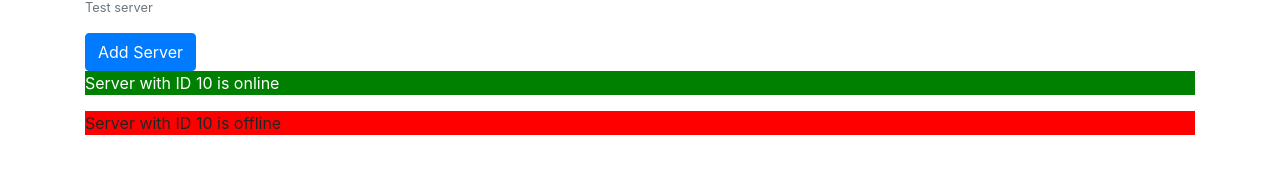
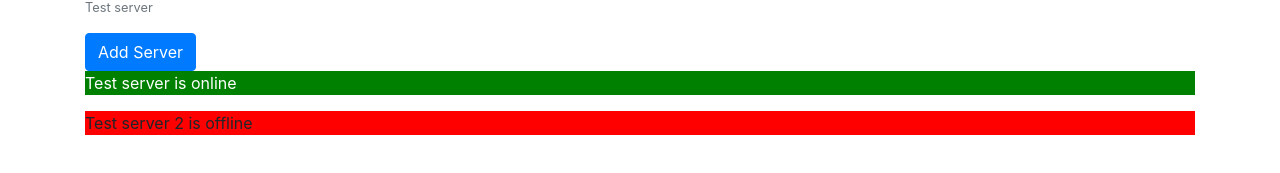
Before and after one commit to shantanu-dutta/angular-complete-guide, an Angular app: page / in a window 1280 px wide. Shown: the part 159-332 px from the top of the page. Built offline with nearby package versions, Linux system fonts and the light colour scheme.

Commit message:
1. Added input name in ServerComponent. 2. Added *ngFor in ServersComponent.

```diff
--- a/src/app/server/server.component.html
+++ b/src/app/server/server.component.html
@@ -2,5 +2,5 @@
   [ngStyle]="{ backgroundColor: getColor() }"
   [ngClass]="{ online: getServerStatus() === 'online' }"
 >
-  {{ 'Server' }} with ID {{ id }} is {{ getServerStatus() }}
+  {{ name }} is {{ getServerStatus() }}
 </p>
--- a/src/app/server/server.component.ts
+++ b/src/app/server/server.component.ts
@@ -1,4 +1,4 @@
-import { Component } from '@angular/core';
+import { Component, Input } from '@angular/core';
 
 @Component({
   selector: 'app-server',
@@ -12,7 +12,7 @@ import { Component } from '@angular/core';
   ]
 })
 export class ServerComponent {
-  id = 10;
+  @Input() name = '';
   status = 'offline';
 
   constructor() {
--- a/src/app/servers/servers.component.html
+++ b/src/app/servers/servers.component.html
@@ -20,5 +20,4 @@
 </form>
 
 <p *ngIf="serverCreated">Server created, server name is {{ serverName }}</p>
-<app-server></app-server>
-<app-server></app-server>
+<app-server [name]="server" *ngFor="let server of servers"></app-server>
--- a/src/app/servers/servers.component.ts
+++ b/src/app/servers/servers.component.ts
@@ -9,6 +9,7 @@ export class ServersComponent implements OnInit {
   allowNewServers = false;
   serverName = 'Test server';
   serverCreated = false;
+  servers = ['Test server', 'Test server 2'];
 
   constructor() {
     setTimeout(() => {
@@ -20,5 +21,6 @@ export class ServersComponent implements OnInit {
 
   onCreateServer() {
     this.serverCreated = true;
+    this.servers.push(this.serverName);
   }
 }
```
